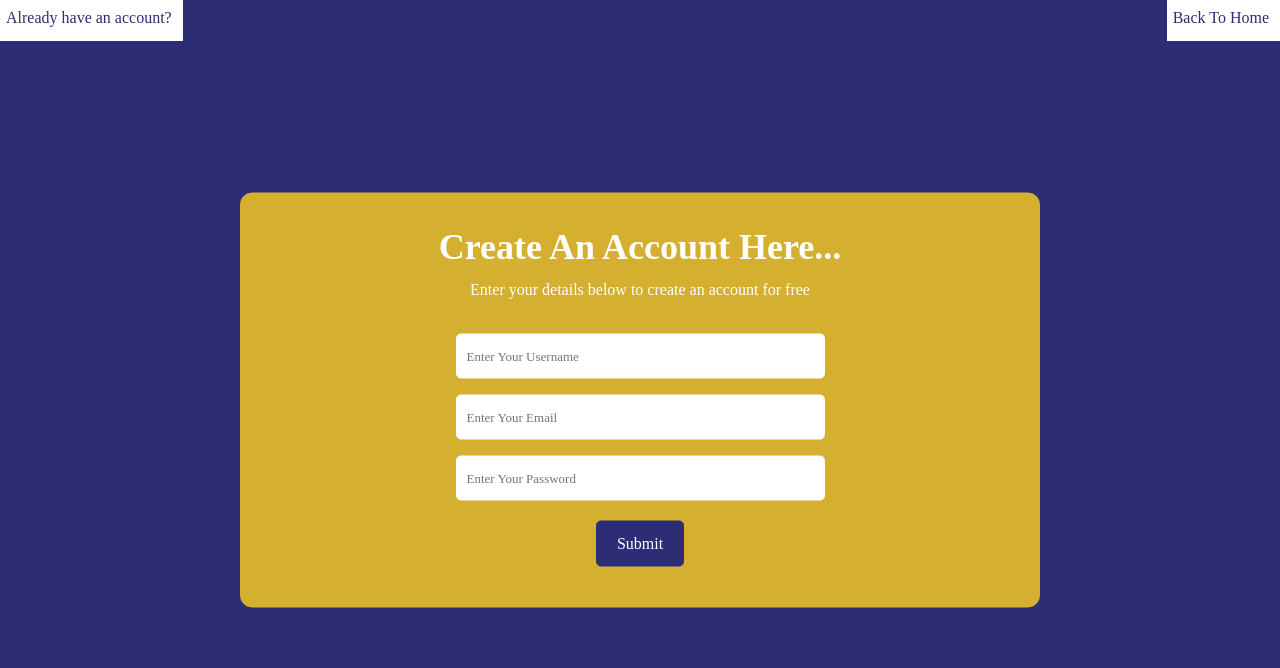
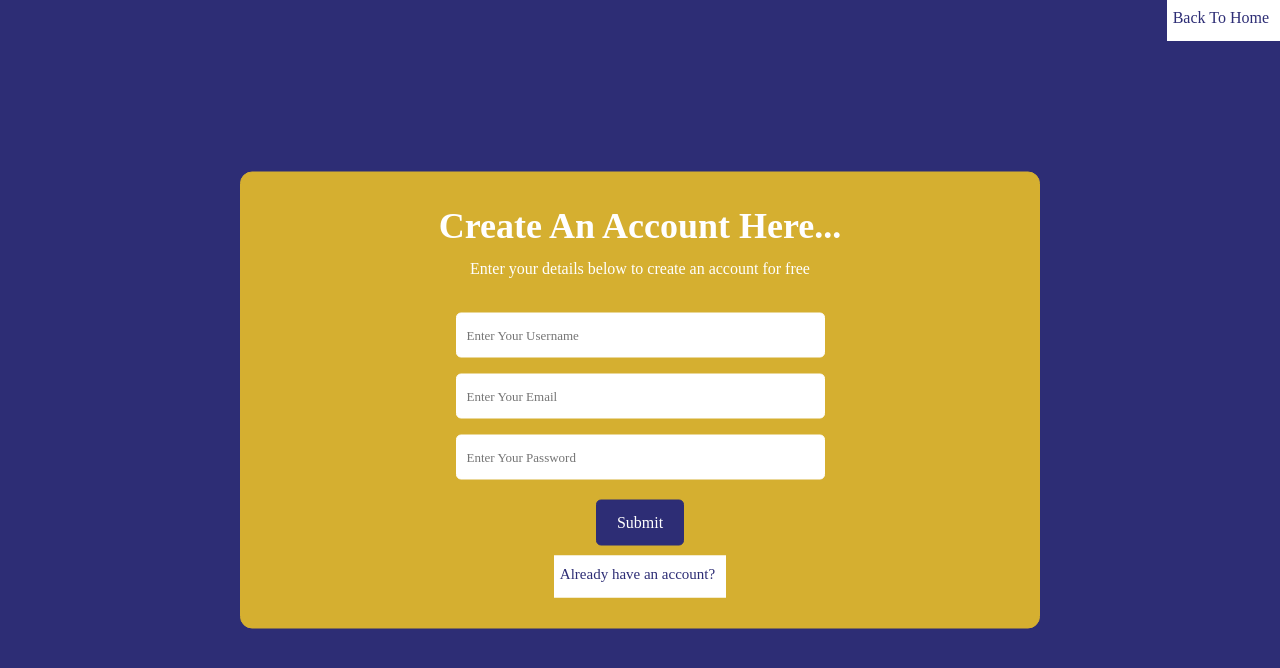
Before and after one commit to roshanabdullah/gitfishproject, a React (Create React App) app in the folder frontend/: page /CreateAccount in a window 1280 px wide. Shown: the top 668 px of the page. Built offline with nearby package versions, Linux system fonts and the light colour scheme; a web font is replaced by a local one; what react-alert-template-basic would draw is missing.

Commit message:
updated buttons

```diff
--- a/frontend/public/static/file/css/cssimports/createacc.css
+++ b/frontend/public/static/file/css/cssimports/createacc.css
@@ -226,6 +226,10 @@ input[type="password"]:focus{
 
 
 #alreadyButton{
+    display:block;
+    margin:0 auto;
+    font-size:15px;
+    line-height:25px;
     background-color: var(--white-color);
     color:var(--primary-color);
     font-family: var(--english-font);
--- a/frontend/public/static/file/css/cssimports/loginacc.css
+++ b/frontend/public/static/file/css/cssimports/loginacc.css
@@ -19,6 +19,10 @@
     outline:none;
 }
 .buttonCreateLogin{
+    display:block;
+    margin: 0 auto;
+    font-size:15px;
+    line-height:25px;
     background-color: var(--white-color);
     color:var(--primary-color);
     font-family: var(--english-font);
--- a/frontend/src/components/Accountpage.js
+++ b/frontend/src/components/Accountpage.js
@@ -103,7 +103,7 @@ function Account(){
         <section>
 
             <div className="Container">
-                <button id="alreadyButton" onClick={alreadyAccount}>Already have an account?</button>
+
                 <button id="goBackToHome" onClick={backFromAccount}>Back To Home</button>
                     <div className="inner-box">
                         <div className="acc-row1">
@@ -147,7 +147,9 @@ function Account(){
 
 
                                 <button onClick={handleSubmit}  className="accRegisterButton">Submit</button>
+                                <button id="alreadyButton" onClick={alreadyAccount}>Already have an account?</button>
                         </form>
+
 
                     </div>
                 </div>
--- a/frontend/src/components/Loginpage.js
+++ b/frontend/src/components/Loginpage.js
@@ -91,7 +91,7 @@ function Login(){
         return(
             <div>
                 <div className="Container">
-                    <button className="buttonCreateLogin" onClick={loginCreateRedirect}>Don't have an account?</button>
+
                     <button id="goBackLoginID" onClick={goBackLogin}>Back To Home</button>
                     <div className="inner-box">
                         <div className="acc-row1">
@@ -107,6 +107,7 @@ function Login(){
                                 onChange={myHandleChange}  ></input>
                                  <p className="errorsClass">{formErrors.password}</p>
                                 <button onClick={handleSubmit} className="loginButton"  type="submit">Sign In</button>
+                                <button className="buttonCreateLogin" onClick={loginCreateRedirect}>Don't have an account?</button>
                             </form>
 
 
```
